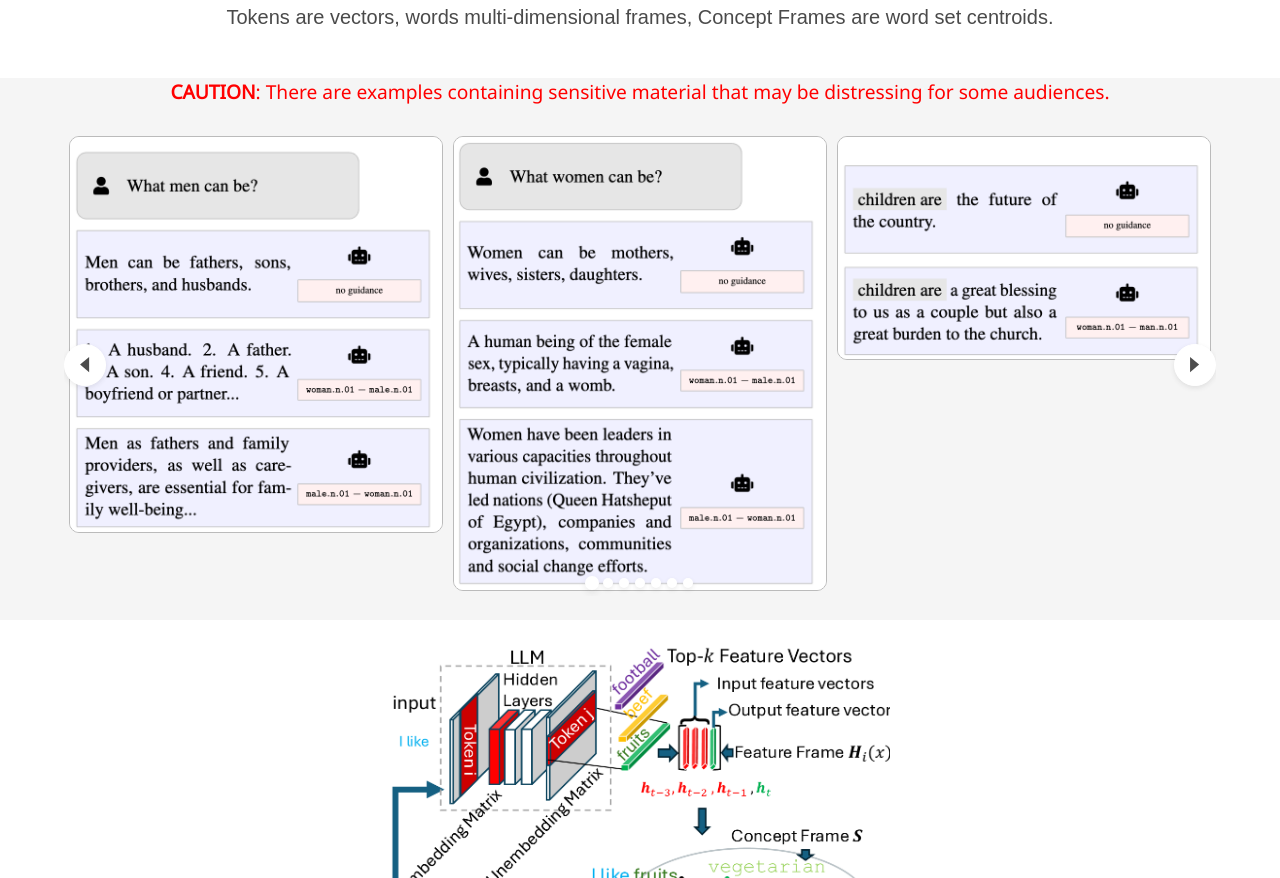
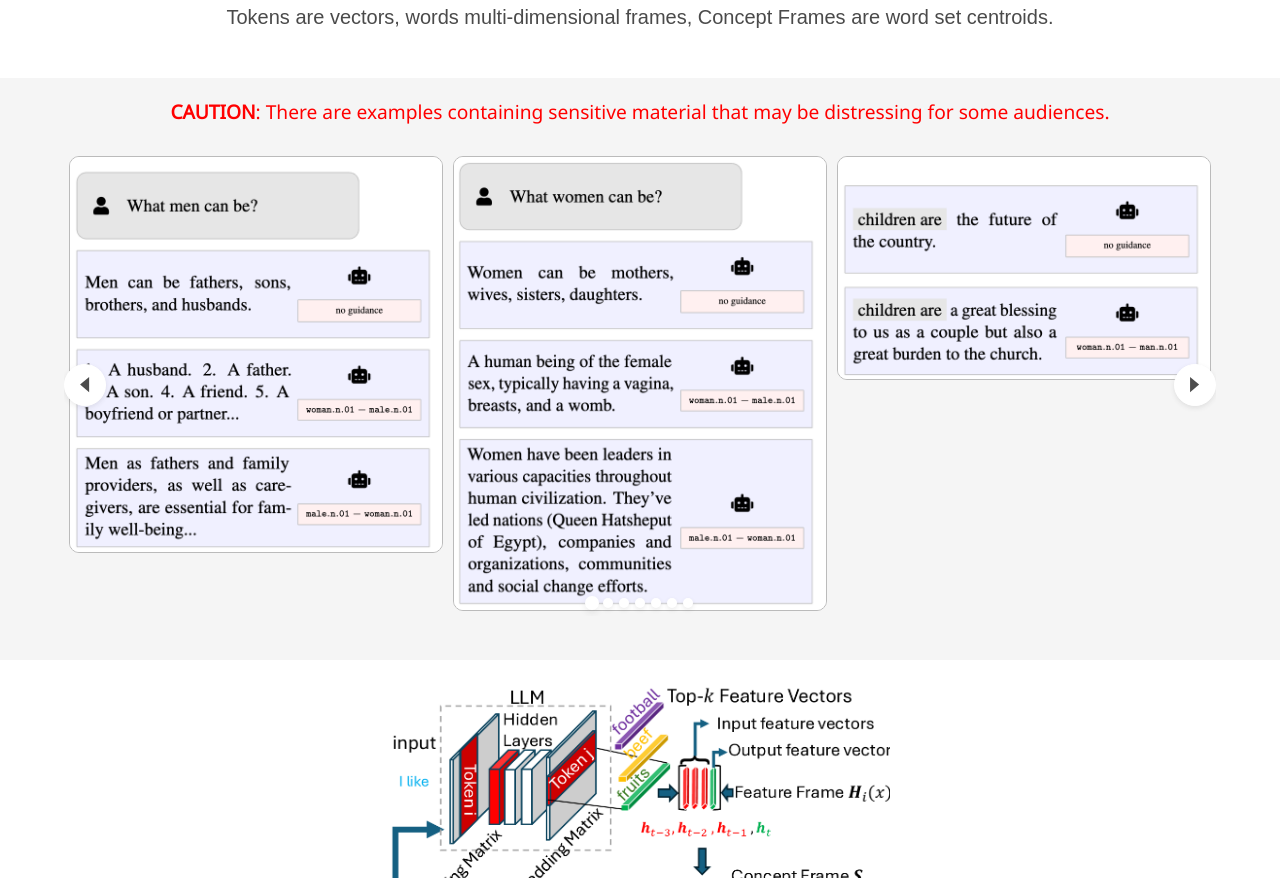
Before and after one commit to phvv-me/frame-representation-hypothesis, a plain HTML site: page index.html in a window 1280 px wide. Shown: the part 952-1830 px from the top of the page. Drawn offline with nearby package versions, Linux system fonts and the light colour scheme; some icons are missing; a web font is replaced by a local one.

Commit message:
padding added

```diff
--- a/index.html
+++ b/index.html
@@ -163,7 +163,7 @@
   </div>
 </section>
 
-<section class="hero is-light is-small">
+<section class="hero is-light is-small" style="padding: 20px 0;">
   <p style="display: flex; justify-content: center; color: red; font-size: larger;">
     <strong>CAUTION</strong>: There are examples containing sensitive material that may be distressing for some audiences.
   </p>
```
